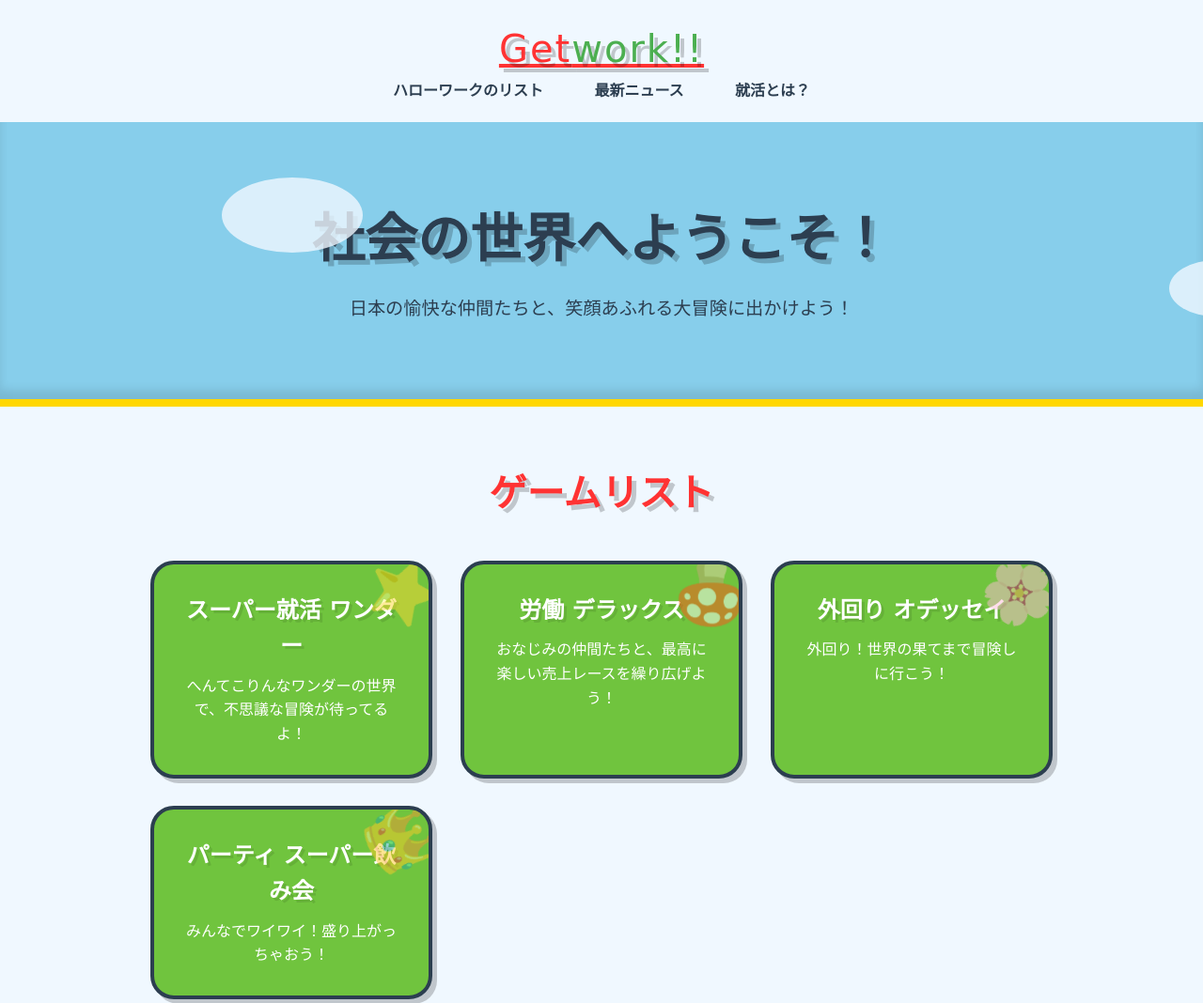
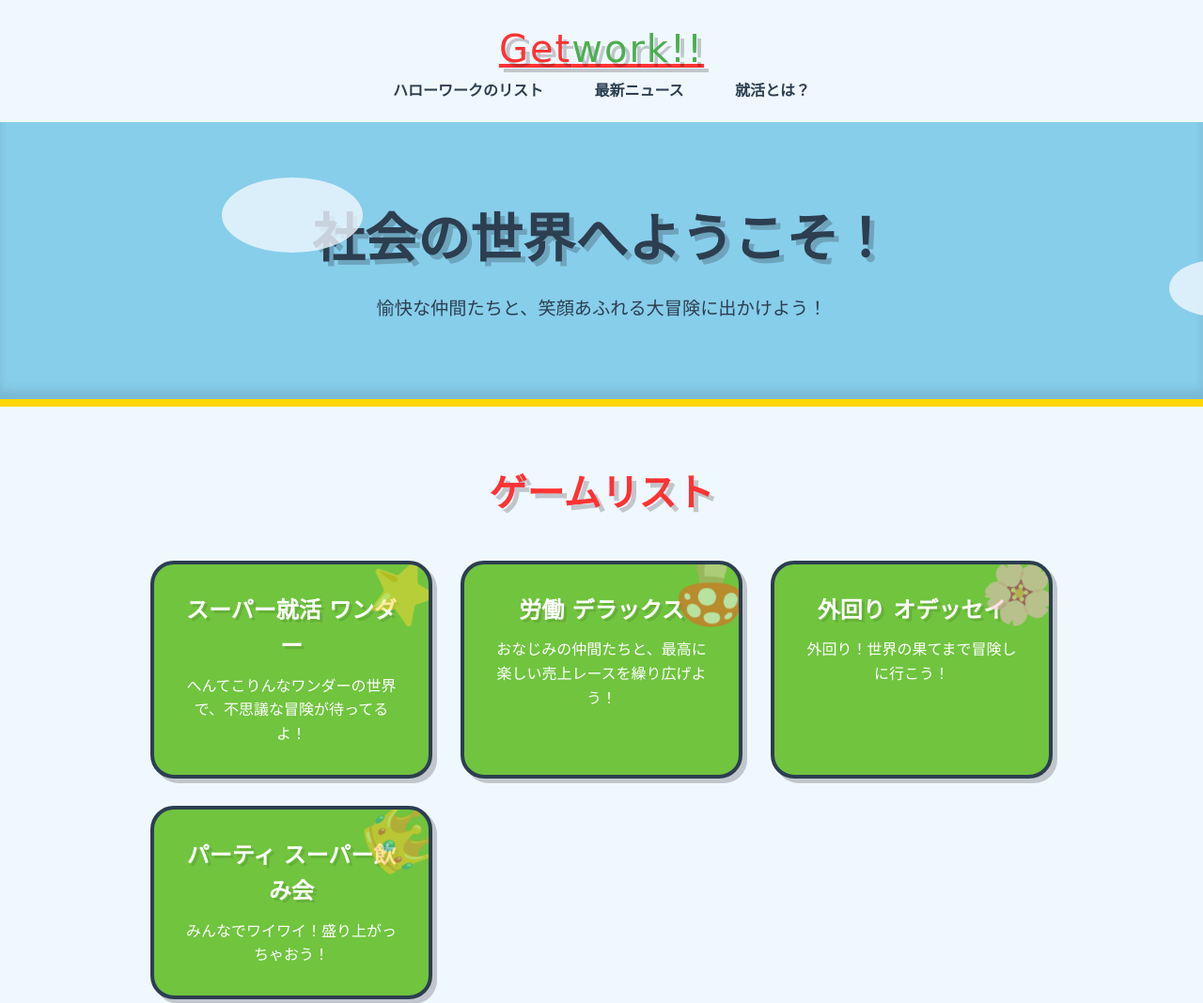
Before and after one commit to Miyazaki222/Git_testday2_02, a plain HTML site: page index.html in a window 1280 px wide. Shown: the top 1068 px of the page at 94% size. Drawn offline with Linux system fonts and the light colour scheme; a web font is replaced by a local one.

Commit message:
[fix]愉快に変更

```diff
--- a/index.html
+++ b/index.html
@@ -26,7 +26,7 @@
         <section class="hero">
             <div class="container">
                 <h1>社会の世界へようこそ！</h1>
-                <p>日本の愉快な仲間たちと、笑顔あふれる大冒険に出かけよう！</p>
+                <p>愉快な仲間たちと、笑顔あふれる大冒険に出かけよう！</p>
             </div>
         </section>
 
```
